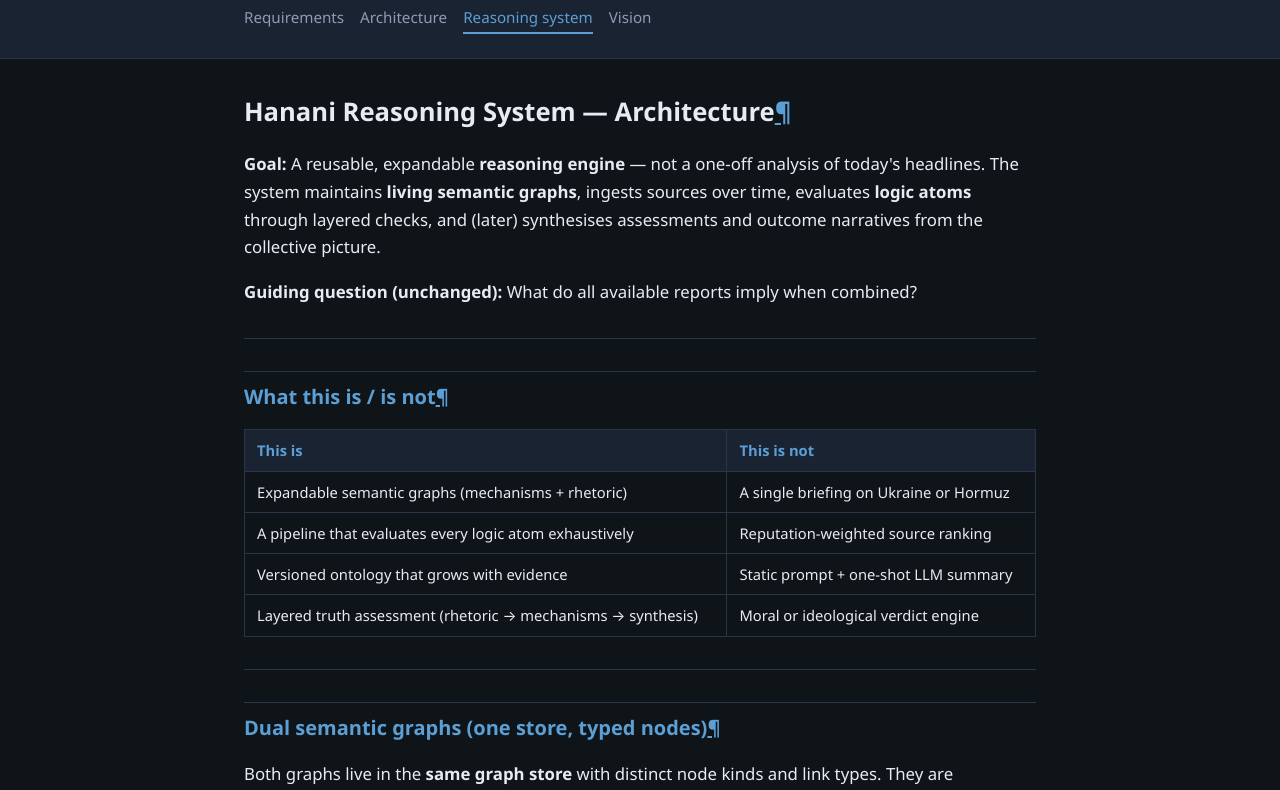
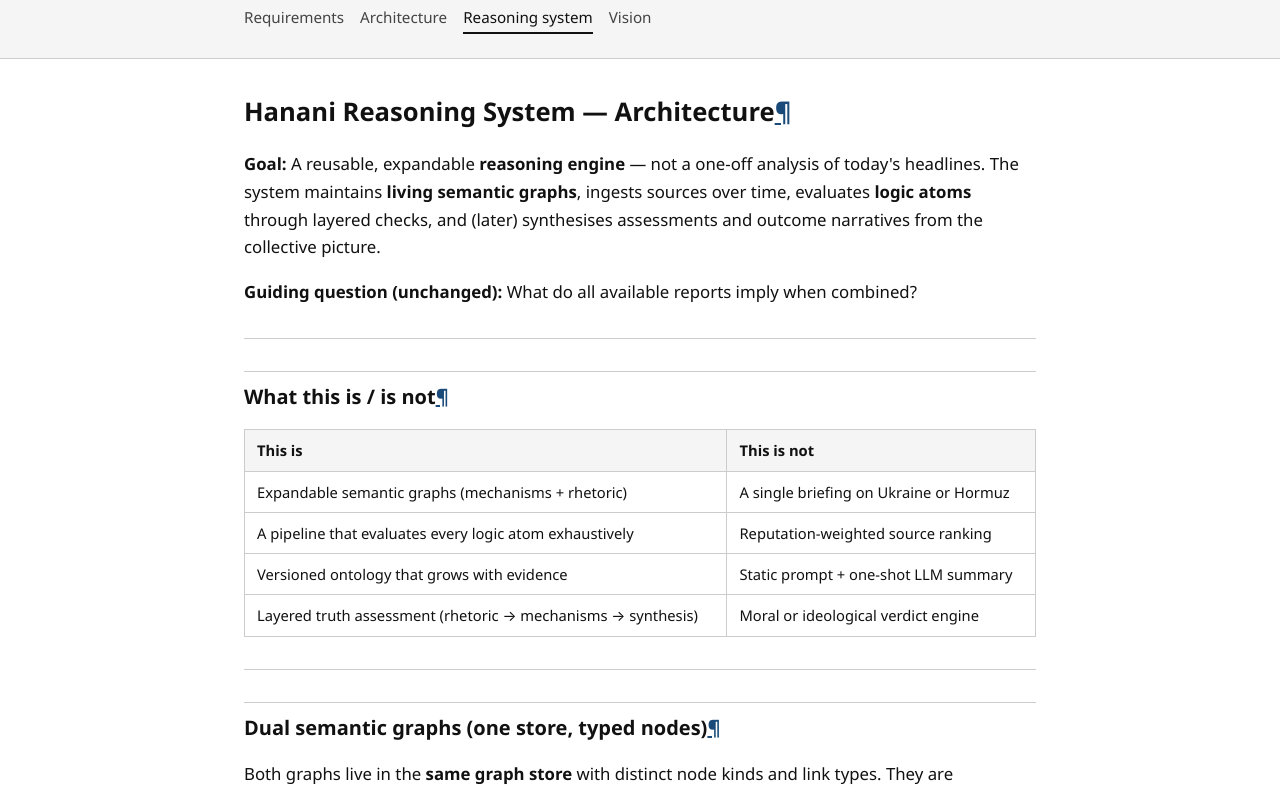
Before and after one commit to gellsmore-svg/Hanani, a plain HTML site: page docs/web/reasoning-system.html in a window 1280 px wide. Shown: the part 119-909 px from the top of the page. Drawn offline with Linux system fonts and the light colour scheme.

Commit message:
docs: light theme for e-ink (black on white)

```diff
--- a/docs/web/style.css
+++ b/docs/web/style.css
@@ -1,12 +1,11 @@
 :root {
-  --bg: #0f1419;
-  --surface: #1a2332;
-  --text: #e7ecf3;
-  --muted: #8b9cb3;
-  --accent: #5b9fd4;
-  --accent-dim: #3d6f94;
-  --border: #2a3548;
-  --code-bg: #121a24;
+  --bg: #ffffff;
+  --surface: #f5f5f5;
+  --text: #111111;
+  --muted: #444444;
+  --accent: #1a4a7a;
+  --border: #cccccc;
+  --code-bg: #f0f0f0;
 }
 
 * {
@@ -47,6 +46,7 @@ body {
   margin: 0 0 1rem;
   font-size: 1.85rem;
   font-weight: 600;
+  color: var(--text);
 }
 
 .nav {
@@ -65,13 +65,14 @@ body {
 
 .nav a:hover,
 .nav a.active {
-  color: var(--accent);
-  border-bottom-color: var(--accent);
+  color: var(--text);
+  border-bottom-color: var(--text);
 }
 
 .content h1 {
   font-size: 1.6rem;
   margin-top: 2rem;
+  color: var(--text);
 }
 
 .content h2 {
@@ -79,7 +80,7 @@ body {
   margin-top: 2rem;
   padding-top: 0.5rem;
   border-top: 1px solid var(--border);
-  color: var(--accent);
+  color: var(--text);
 }
 
 .content h3 {
@@ -101,12 +102,15 @@ body {
   font-family: ui-monospace, "Cascadia Code", monospace;
   font-size: 0.88em;
   background: var(--code-bg);
+  color: var(--text);
   padding: 0.12em 0.35em;
   border-radius: 4px;
+  border: 1px solid var(--border);
 }
 
 .content pre {
   background: var(--code-bg);
+  color: var(--text);
   border: 1px solid var(--border);
   border-radius: 8px;
   padding: 1rem;
@@ -126,11 +130,12 @@ body {
   border: 1px solid var(--border);
   padding: 0.5rem 0.75rem;
   text-align: left;
+  color: var(--text);
 }
 
 .content th {
   background: var(--surface);
-  color: var(--accent);
+  font-weight: 600;
 }
 
 .content hr {
```
